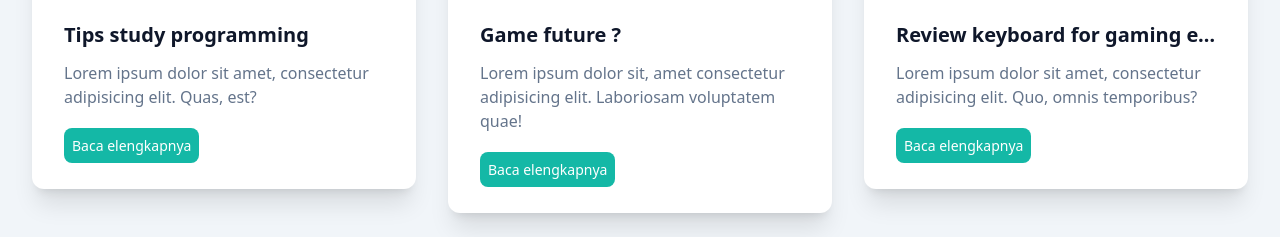
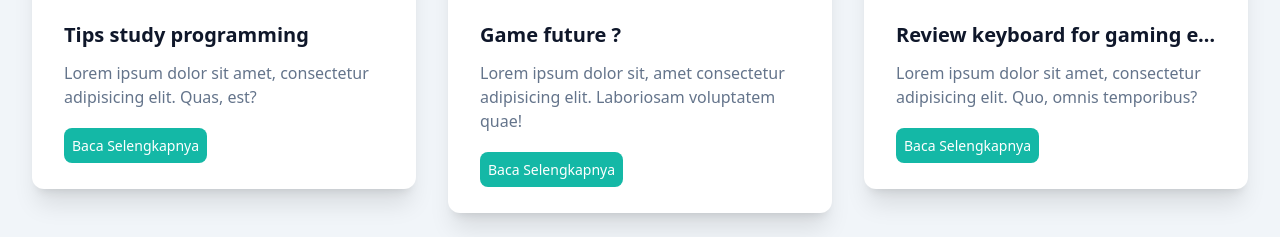
Before and after one commit to dpbayu/TailwindPortfolio, a website: page index.html in a window 1280 px wide. Shown: the part 3480-3717 px from the top of the page. Drawn offline with Linux system fonts and the light colour scheme.

Commit message:
Update index.html

```diff
--- a/index.html
+++ b/index.html
@@ -345,7 +345,7 @@
                                 adipisicing elit. Quas, est?</p>
                             <a href="#"
                                 class="font-medium text-sm rounded-lg text-white bg-primary p-2 hover:opacity-90">Baca
-                                elengkapnya</a>
+                                Selengkapnya</a>
                         </div>
                     </div>
                 </div>
@@ -362,7 +362,7 @@
                                 adipisicing elit. Laboriosam voluptatem quae!</p>
                             <a href="#"
                                 class="font-medium text-sm rounded-lg text-white bg-primary p-2 hover:opacity-90">Baca
-                                elengkapnya</a>
+                                Selengkapnya</a>
                         </div>
                     </div>
                 </div>
@@ -379,7 +379,7 @@
                                 adipisicing elit. Quo, omnis temporibus?</p>
                             <a href="#"
                                 class="font-medium text-sm rounded-lg text-white bg-primary p-2 hover:opacity-90">Baca
-                                elengkapnya</a>
+                                Selengkapnya</a>
                         </div>
                     </div>
                 </div>
```
